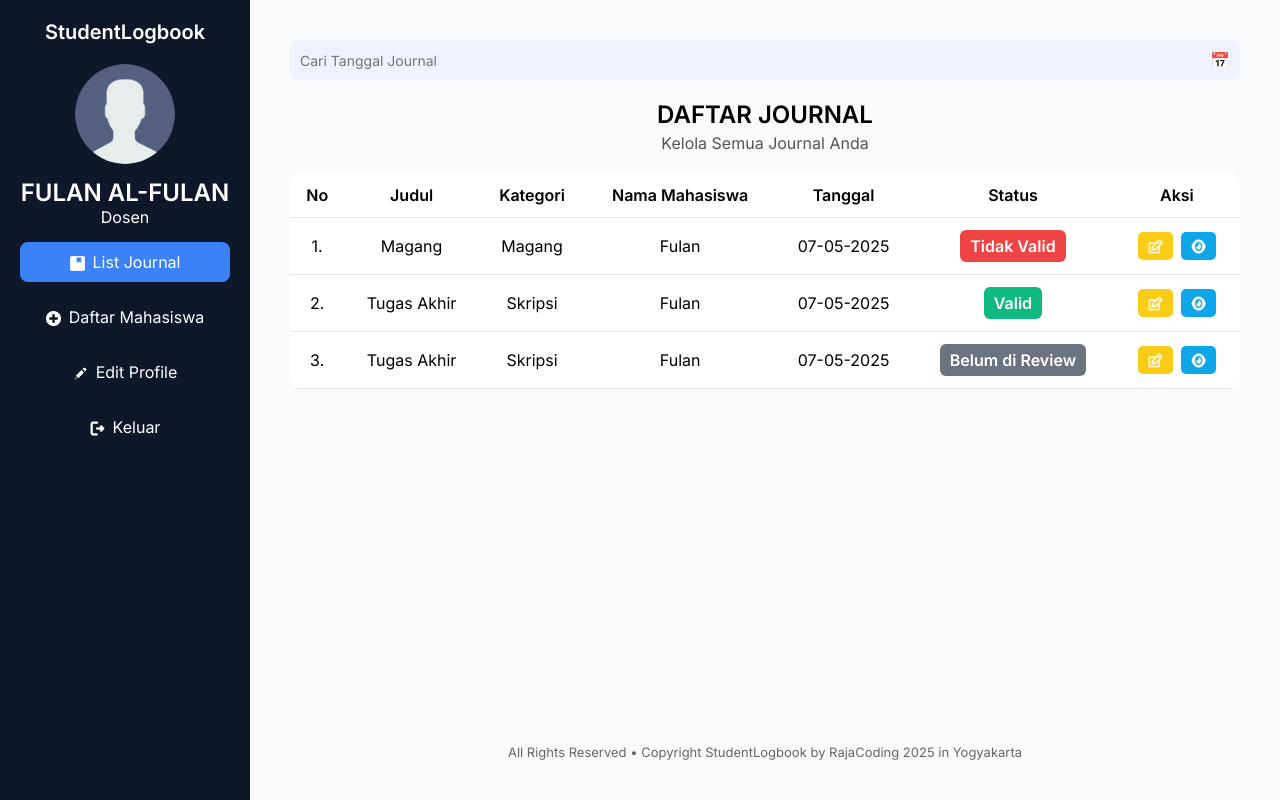
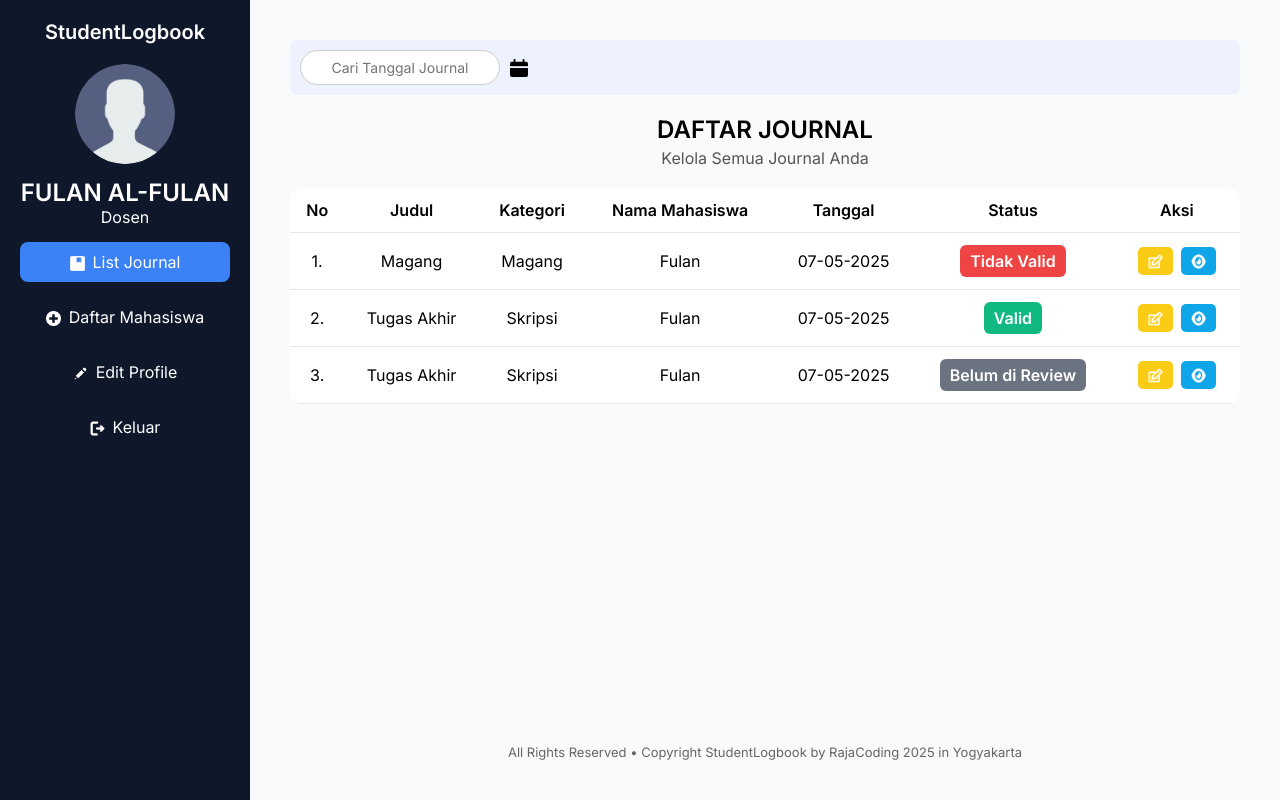
Before and after one commit to FauzanRown/RajaCoding, a PHP site: page /pages/Role-Dosen/dashboardDosen.html in a window 1280 px wide. Run offline with PHP 8.4, Linux system fonts and the light colour scheme.

Commit message:
Enhance search bar styling and replace calendar icon with an image

```diff
--- a/assets/css/dashboard-dosen.css
+++ b/assets/css/dashboard-dosen.css
@@ -75,14 +75,21 @@ body {
 }
 
 .search-bar input {
-  border: none;
-  background: transparent;
+  border: 1px solid #ccc;
+  text-align: center;
+  outline: none;
+  background: white;
+  padding: 8px 12px;
+  max-width: 200px;
   flex: 1;
   font-size: 14px;
+  border-radius: 20px;
 }
 
 .calendar-icon {
   margin-left: 10px;
+  width: 18px;
+  height: 18px;
 }
 
 .content h1 {
--- a/pages/Role-Dosen/dashboardDosen.html
+++ b/pages/Role-Dosen/dashboardDosen.html
@@ -54,7 +54,7 @@
       <main class="main">
         <div class="search-bar">
           <input type="text" placeholder="Cari Tanggal Journal" />
-          <span class="calendar-icon">📅</span>
+          <img src="../../assets/img/dashboard-dosen/calendar-icon-dashboard-dosen.png" alt="Calendar-Icon" class="calendar-icon" />
         </div>
 
         <section class="content">
```
Also changed, not shown: assets/img/dashboard-dosen/calendar-icon-dashboard-dosen.png (added).
